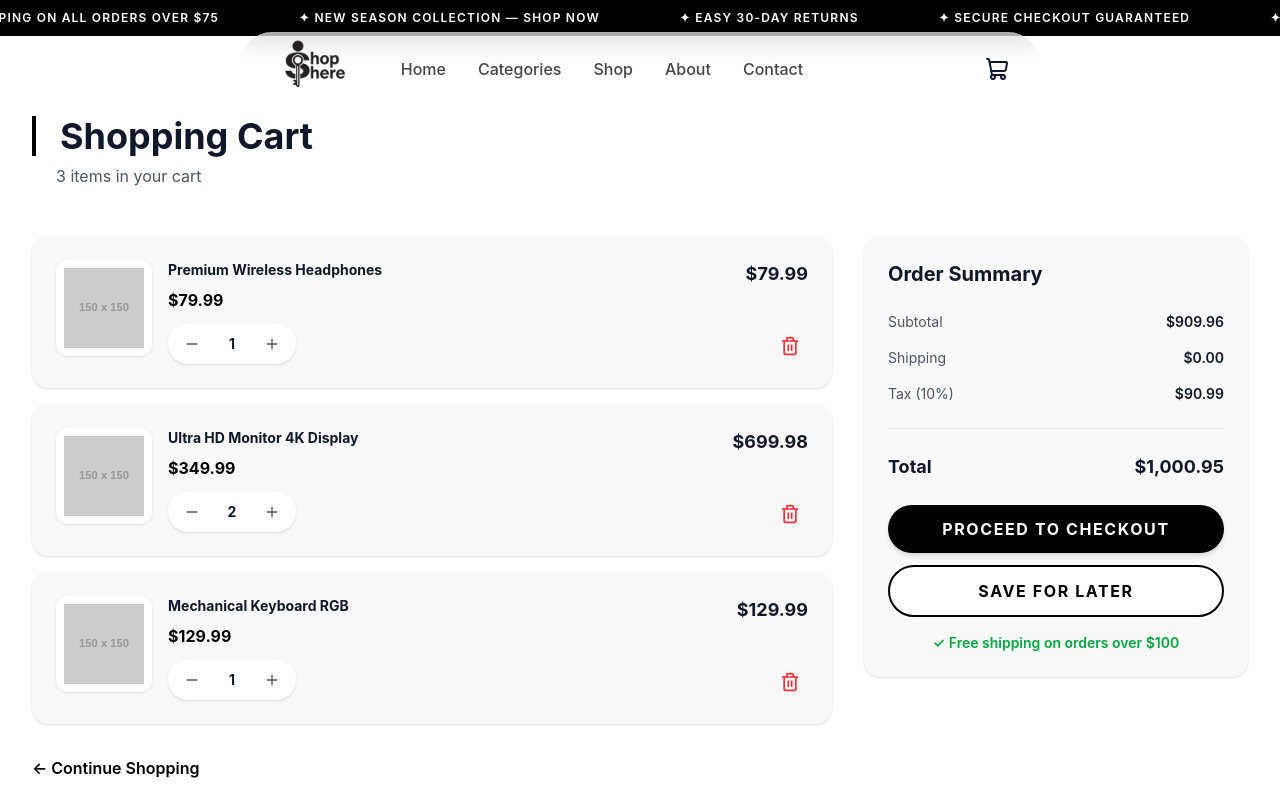
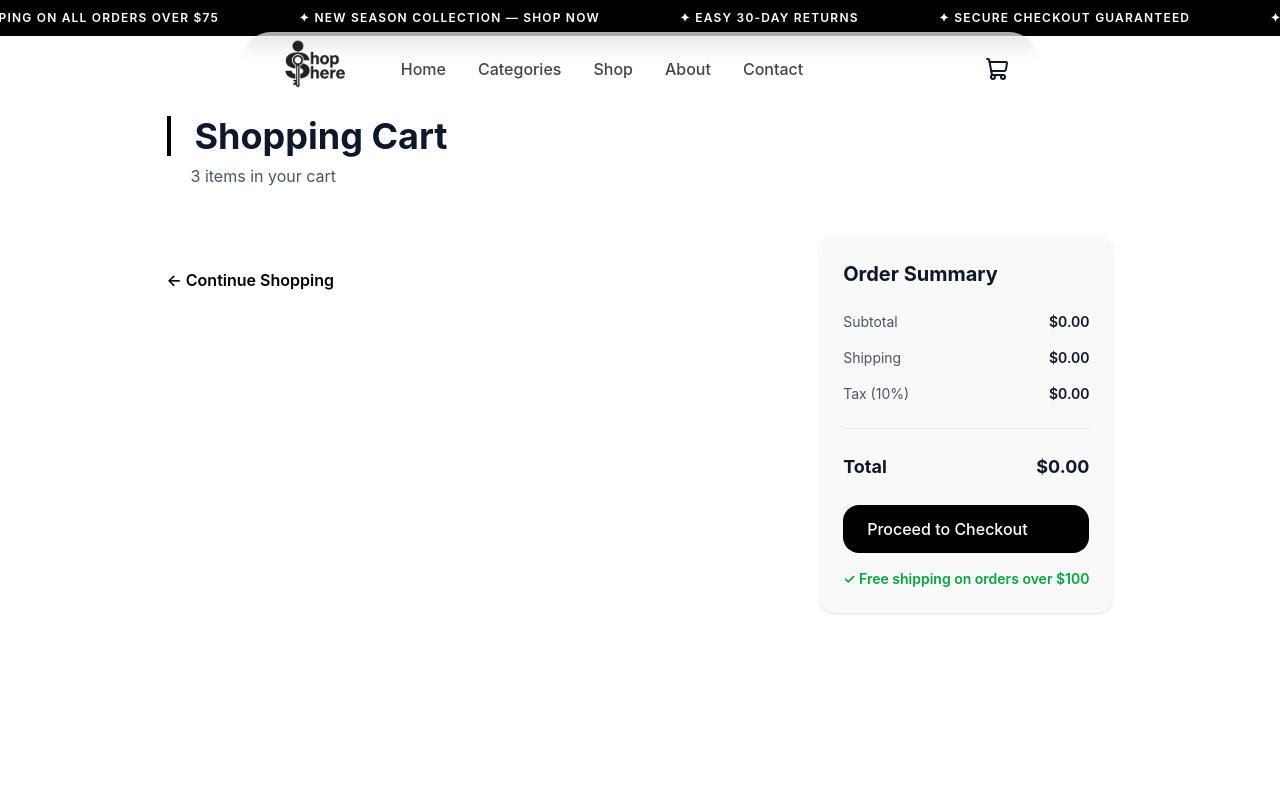
Before and after one commit to qataadah-ai/Ecommerce-React.js, a React (Vite) app: page /cart in a window 1280 px wide. Shown: the top 800 px of the page. Built offline with nearby package versions, Linux system fonts and the light colour scheme.

Commit message:
Updated With addTocart Func

```diff
--- a/package.json
+++ b/package.json
@@ -15,7 +15,9 @@
     "lucide-react": "^1.14.0",
     "react": "^19.2.6",
     "react-dom": "^19.2.6",
+    "react-redux": "^9.3.0",
     "react-router-dom": "^7.15.0",
+    "react-toastify": "^11.1.0",
     "tailwindcss": "^4.3.0"
   },
   "devDependencies": {
--- a/src/App.jsx
+++ b/src/App.jsx
@@ -1,4 +1,6 @@
 import { BrowserRouter as Router, Routes, Route } from 'react-router-dom';
+import { ToastContainer } from 'react-toastify';
+import 'react-toastify/dist/ReactToastify.css';
 import Layout from './layout';
 import Home from './pages/Home';
 import Cart from './pages/cart';
@@ -8,6 +10,7 @@ import Details from './pages/Details';
 function App() {
   return (
     <Router>
+      <ToastContainer />
       <Routes>
         <Route path="/" element={<Layout />}>
           <Route index element={<Home />} />
--- a/src/components/layout/Navbar.jsx
+++ b/src/components/layout/Navbar.jsx
@@ -1,5 +1,6 @@
 import { useState, useEffect } from "react";
 import {Link} from "react-router-dom";
+import { useSelector } from "react-redux";
 import Logo from "../../assets/Logo.png";
 import { ShoppingCart } from "lucide-react";
 const navLinks = [
@@ -13,6 +14,8 @@ const navLinks = [
 export default function Navbar() {
   const [scrolled, setScrolled] = useState(false);
   const [menuOpen, setMenuOpen] = useState(false);
+  const cartItems = useSelector((state) => state.cart.items);
+  const cartCount = cartItems.length;
 
   useEffect(() => {
     const onScroll = () => setScrolled(window.scrollY > 20);
@@ -60,8 +63,13 @@ export default function Navbar() {
             {/* CTA */}
             <Link to="/cart">
             <div className="flex items-center gap-4 ml-35">
-              <div className="p-1.5 transition-all rounded-2xl cursor-pointer hover:shadow-md">
+              <div className="relative p-1.5 transition-all rounded-2xl cursor-pointer hover:shadow-md">
                 <ShoppingCart />
+                {cartCount > 0 && (
+                  <span className="absolute -top-2 -right-2 bg-black text-white text-xs font-bold rounded-full w-6 h-6 flex items-center justify-center">
+                    {cartCount}
+                  </span>
+                )}
               </div>
             </div>
 </Link>
--- a/src/components/ui/ProductCard.jsx
+++ b/src/components/ui/ProductCard.jsx
@@ -1,17 +1,19 @@
-import { ShoppingCart } from "lucide-react";
 import { Link } from "react-router-dom";
 export default function ProductCard({ product }) {
-  return <>
-
+  return (
+    <>
       <Link to={`/details/${product.id}`}>
-  <div onClick={()=> window.scrollTo(0, 0)} key={product.id} className="group cursor-pointer">
+        <div
+          onClick={() => window.scrollTo(0, 0)}
+          key={product.id}
+          className="group cursor-pointer"
+        >
           <div className="relative aspect-3/4 rounded-2xl overflow-hidden bg-[#f9f9f9] mb-4 shadow-sm group-hover:shadow-xl transition-all duration-500">
             <img
               src={product.image}
               alt={product.title}
               className="w-full h-full object-contain p-8 transition-transform duration-700 group-hover:scale-110"
             />
-
           </div>
           <h3 className="font-bold text-sm line-clamp-1 mb-1">
             {product.title}
@@ -19,10 +21,11 @@ export default function ProductCard({ product }) {
           <p className="text-black/80 font-bold">${product.price}</p>
           <div className="duration-500">
             <button className="bg-black flex items-center justify-center gap-2 text-white px-4 py-2 cursor-pointer hover:-translate-y-1 transition-all mt-2 rounded-full text-xs font-bold uppercase tracking-widest">
-                <p>Add to cart</p> <ShoppingCart />
+              <p>View Details</p>
             </button>
           </div>
         </div>
       </Link>
-  </>;
+    </>
+  );
 }
--- a/src/main.jsx
+++ b/src/main.jsx
@@ -1,10 +1,14 @@
 import { StrictMode } from "react";
 import { createRoot } from "react-dom/client";
+import {Provider} from 'react-redux'
+import {store} from './redux/store'
 import "./index.css";
 import App from "./App.jsx";
 
 createRoot(document.getElementById("root")).render(
   <StrictMode>
-    <App />
+    <Provider store={store}>
+      <App />
+    </Provider>
   </StrictMode>,
 );
--- a/src/pages/Details.jsx
+++ b/src/pages/Details.jsx
@@ -1,11 +1,14 @@
-import React, { useState, useEffect } from 'react';
+import { useState, useEffect } from 'react';
 import { useParams, useNavigate } from 'react-router-dom';
 import { fetchProductById } from '../services/Productapi';
+import {useDispatch} from "react-redux"
+import { addToCart, addToast } from '../redux/feature/addToCartSlice';
 import { ShoppingCart, Star, Minus, Plus, ArrowLeft } from 'lucide-react';
 
 export default function Details() {
   const { id } = useParams();
   const navigate = useNavigate();
+  const dispatch = useDispatch();
   const [product, setProduct] = useState(null);
   const [loading, setLoading] = useState(true);
   const [quantity, setQuantity] = useState(1);
@@ -44,6 +47,12 @@ export default function Details() {
       </div>
     );
   }
+
+ const AddtoCart = ()=>{
+  dispatch(addToCart({...product, quantity, size: selectedSize}));
+  dispatch(addToast());
+  console.log("Added to cart", product)
+ }
 
   return (
     <section className="py-8 px-5 md:px-8 max-w-6xl mx-auto min-h-screen">
@@ -127,7 +136,7 @@ export default function Details() {
             </div>
 
             {/* Add to Cart Button */}
-            <button className="flex-1 bg-black text-white px-6 py-3.5 rounded-full font-bold uppercase tracking-widest flex items-center justify-center gap-2 hover:-translate-y-1 hover:shadow-xl hover:shadow-black/10 transition-all duration-300 whitespace-nowrap cursor-pointer">
+            <button onClick={AddtoCart} className="flex-1 bg-black text-white px-6 py-3.5 rounded-full font-bold uppercase tracking-widest flex items-center justify-center gap-2 hover:-translate-y-1 hover:shadow-xl hover:shadow-black/10 transition-all duration-300 whitespace-nowrap cursor-pointer">
               <span className="text-sm">Add to Cart</span>
               <ShoppingCart size={18} />
             </button>
--- a/src/pages/Products.jsx
+++ b/src/pages/Products.jsx
@@ -22,7 +22,7 @@ export default function Products() {
   if (loading) {
     return (
       <div className="min-h-screen flex items-center justify-center">
-        <div className="animate-spin rounded-full h-10 w-10 border-t-2 border-black"></div>
+        <div className="animate-spin rounded-full h-10 w-10 border-t-2 border-black shadow-2xl"></div>
       </div>
     );
   }
--- a/src/pages/cart.jsx
+++ b/src/pages/cart.jsx
@@ -1,7 +1,26 @@
 import React from 'react'
+import { useNavigate } from 'react-router-dom';
+import {useSelector,useDispatch} from "react-redux"
+import { removeFromCart, removeToast } from '../redux/feature/addToCartSlice';
 import { Trash2, Plus, Minus, ShoppingCart } from 'lucide-react'
 
 export default function cart() {
+  const navigate = useNavigate();
+  const cartItems = useSelector((state) => state.cart.items);
+  const dispatch = useDispatch();
+
+
+  const subtotal = cartItems.reduce((total, item) => {
+    return total + (item.price * item.quantity);
+  }, 0);
+
+  const tax = subtotal * 0.10;
+  const total = subtotal + tax;
+
+  const removeItem = (id) => {
+    dispatch(removeFromCart(id));
+    dispatch(removeToast());
+  }
   return (
     <section className="min-h-screen px-5 md:px-8 py-20 max-w-7xl mx-auto">
 
@@ -20,87 +39,36 @@ export default function cart() {
           <div className="space-y-4">
 
             {/* Cart Item 1 */}
-            <div className="flex gap-4 p-6 bg-[#f9f9f9] rounded-2xl shadow-sm hover:shadow-md transition-shadow duration-300">
-              <div className="flex-shrink-0 w-24 h-24 rounded-xl overflow-hidden bg-white shadow-sm">
-                <img src="https://via.placeholder.com/150" alt="Product" className="w-full h-full object-contain p-2" />
+            {cartItems.map((item) => (
+              <div key={item.id} className="flex gap-4 p-6 bg-[#f9f9f9] rounded-2xl shadow-sm hover:shadow-md transition-shadow duration-300">
+                <div className="shrink-0 w-24 h-24 rounded-xl overflow-hidden bg-white shadow-sm">
+                  <img src={item.image} alt={item.title} className="w-full h-full object-contain p-2" />
+                </div>
+                <div className="grow">
+                <h3 className="font-bold text-sm line-clamp-2 mb-2">Premium Wireless Headphones</h3>
+                <p className="text-black font-bold mb-3">${item.price.toFixed(2)}</p>
+                <div className="">
+                 <div className="flex items-center gap-2">
+                <span className="flex items-center bg-white rounded-full w-fit px-3 py-2 shadow-sm px-2 font-bold text-sm min-w-[2rem] text-center">Quantity: {item.quantity}</span>
+                <span className="flex items-center bg-white rounded-full w-fit px-3 py-2 shadow-sm px-2 font-bold text-sm min-w-[2rem] text-center">Size: {item.size}</span>
+             </div>
               </div>
-              <div className="flex-grow">
-                <h3 className="font-bold text-sm line-clamp-2 mb-2">Premium Wireless Headphones</h3>
-                <p className="text-black font-bold mb-3">$79.99</p>
-                <div className="flex items-center gap-3 bg-white rounded-full w-fit px-3 py-2 shadow-sm">
-                  <button className="text-gray-600 hover:text-black transition-colors p-1">
-                    <Minus className="w-4 h-4" />
-                  </button>
-                  <span className="px-2 font-bold text-sm min-w-[2rem] text-center">1</span>
-                  <button className="text-gray-600 hover:text-black transition-colors p-1">
-                    <Plus className="w-4 h-4" />
-                  </button>
-                </div>
               </div>
               <div className="flex flex-col items-end justify-between">
-                <p className="font-bold text-lg">$79.99</p>
-                <button className="text-red-500 hover:text-red-700 hover:bg-red-50 p-2 rounded-full transition-all duration-300">
+                <p className="font-bold text-lg">${item.price.toFixed(2)}</p>
+                <button onClick={() => removeItem(item.id)} className="text-red-500 hover:text-red-700 hover:bg-red-50 p-2 rounded-full transition-all duration-300">
                   <Trash2 className="w-5 h-5" />
                 </button>
               </div>
             </div>
 
-            {/* Cart Item 2 */}
-            <div className="flex gap-4 p-6 bg-[#f9f9f9] rounded-2xl shadow-sm hover:shadow-md transition-shadow duration-300">
-              <div className="flex-shrink-0 w-24 h-24 rounded-xl overflow-hidden bg-white shadow-sm">
-                <img src="https://via.placeholder.com/150" alt="Product" className="w-full h-full object-contain p-2" />
-              </div>
-              <div className="flex-grow">
-                <h3 className="font-bold text-sm line-clamp-2 mb-2">Ultra HD Monitor 4K Display</h3>
-                <p className="text-black font-bold mb-3">$349.99</p>
-                <div className="flex items-center gap-3 bg-white rounded-full w-fit px-3 py-2 shadow-sm">
-                  <button className="text-gray-600 hover:text-black transition-colors p-1">
-                    <Minus className="w-4 h-4" />
-                  </button>
-                  <span className="px-2 font-bold text-sm min-w-[2rem] text-center">2</span>
-                  <button className="text-gray-600 hover:text-black transition-colors p-1">
-                    <Plus className="w-4 h-4" />
-                  </button>
-                </div>
-              </div>
-              <div className="flex flex-col items-end justify-between">
-                <p className="font-bold text-lg">$699.98</p>
-                <button className="text-red-500 hover:text-red-700 hover:bg-red-50 p-2 rounded-full transition-all duration-300">
-                  <Trash2 className="w-5 h-5" />
-                </button>
-              </div>
-            </div>
 
-            {/* Cart Item 3 */}
-            <div className="flex gap-4 p-6 bg-[#f9f9f9] rounded-2xl shadow-sm hover:shadow-md transition-shadow duration-300">
-              <div className="flex-shrink-0 w-24 h-24 rounded-xl overflow-hidden bg-white shadow-sm">
-                <img src="https://via.placeholder.com/150" alt="Product" className="w-full h-full object-contain p-2" />
-              </div>
-              <div className="flex-grow">
-                <h3 className="font-bold text-sm line-clamp-2 mb-2">Mechanical Keyboard RGB</h3>
-                <p className="text-black font-bold mb-3">$129.99</p>
-                <div className="flex items-center gap-3 bg-white rounded-full w-fit px-3 py-2 shadow-sm">
-                  <button className="text-gray-600 hover:text-black transition-colors p-1">
-                    <Minus className="w-4 h-4" />
-                  </button>
-                  <span className="px-2 font-bold text-sm min-w-[2rem] text-center">1</span>
-                  <button className="text-gray-600 hover:text-black transition-colors p-1">
-                    <Plus className="w-4 h-4" />
-                  </button>
-                </div>
-              </div>
-              <div className="flex flex-col items-end justify-between">
-                <p className="font-bold text-lg">$129.99</p>
-                <button className="text-red-500 hover:text-red-700 hover:bg-red-50 p-2 rounded-full transition-all duration-300">
-                  <Trash2 className="w-5 h-5" />
-                </button>
-              </div>
-            </div>
+          ))}
+        </div>
 
-          </div>
 
           {/* Continue Shopping */}
-          <button className="mt-8 text-black hover:text-black/70 transition-colors font-semibold">
+          <button onClick={() => navigate(-1)} className="mt-8 text-black hover:text-black/70 transition-colors font-semibold">
             ← Continue Shopping
           </button>
         </div>
@@ -113,7 +81,7 @@ export default function cart() {
             <div className="space-y-4 mb-6 pb-6 border-b border-gray-200">
               <div className="flex justify-between text-sm">
                 <span className="text-gray-600">Subtotal</span>
-                <span className="font-semibold">$909.96</span>
+                <span className="font-semibold">${subtotal.toFixed(2)}</span>
               </div>
               <div className="flex justify-between text-sm">
                 <span className="text-gray-600">Shipping</span>
@@ -121,21 +89,17 @@ export default function cart() {
               </div>
               <div className="flex justify-between text-sm">
                 <span className="text-gray-600">Tax (10%)</span>
-                <span className="font-semibold">$90.99</span>
+                <span className="font-semibold">${tax.toFixed(2)}</span>
               </div>
             </div>
 
             <div className="flex justify-between mb-6 text-lg font-bold">
               <span>Total</span>
-              <span>$1,000.95</span>
+              <span>${total.toFixed(2)}</span>
             </div>
 
-            <button className="w-full bg-black text-white py-3 rounded-full font-bold uppercase tracking-widest hover:-translate-y-1 transition-all duration-300 shadow-md hover:shadow-lg mb-3">
+            <button className="btn-primary w-full">
               Proceed to Checkout
-            </button>
-
-            <button className="w-full bg-white text-black py-3 rounded-full font-bold uppercase tracking-widest border-2 border-black hover:-translate-y-1 transition-all duration-300">
-              Save for Later
             </button>
 
             <p className="text-center text-sm text-green-600 font-semibold mt-4">
--- a/src/redux/feature/addToCartSlice.js
+++ b/src/redux/feature/addToCartSlice.js
@@ -1,5 +1,5 @@
 import { createSlice } from "@reduxjs/toolkit";
-
+import { toast } from "react-toastify";
 const cartItem = JSON.parse(localStorage.getItem("cart")) || [];
 
 const addToCartSlice = createSlice({
@@ -9,15 +9,48 @@ const addToCartSlice = createSlice({
   },
   reducers: {
     addToCart: (state, action) => {
-      state.items.push(action.payload);
+      const existingItem = state.items.find(item => item.id === action.payload.id);
+
+      if (existingItem) {
+        // If product already exists, increment quantity
+        existingItem.quantity = (existingItem.quantity || 1) + 1;
+      } else {
+        // If product is new, add it with quantity 1
+        state.items.push({ ...action.payload, quantity: 1 });
+      }
+
       localStorage.setItem("cart", JSON.stringify(state.items));
     },
     removeFromCart: (state, action) => {
       state.items = state.items.filter((item) => item.id !== action.payload);
       localStorage.setItem("cart", JSON.stringify(state.items));
     },
+     addToast: () => {
+      toast.success("Added To Cart", {
+        position: "top-center",
+        autoClose: 5000,
+        hideProgressBar: false,
+        closeOnClick: false,
+        pauseOnHover: true,
+        draggable: true,
+        progress: undefined,
+        theme: "light",
+      });
+    },
+    removeToast: () => {
+      toast.error("Removed from Cart", {
+        position: "top-center",
+        autoClose: 2000,
+        hideProgressBar: false,
+        closeOnClick: false,
+        pauseOnHover: true,
+        draggable: true,
+        progress: undefined,
+        theme: "dark",
+      });
+    },
   },
 });
 
-export const { addToCart, removeFromCart } = addToCartSlice.actions;
+export const { addToCart, removeFromCart, addToast, removeToast } = addToCartSlice.actions;
 export default addToCartSlice.reducer;
```
Also changed, not shown: 1 other file (tests, documents, lock files or other folders). Lines whose indentation alone changed are shown as unchanged.
